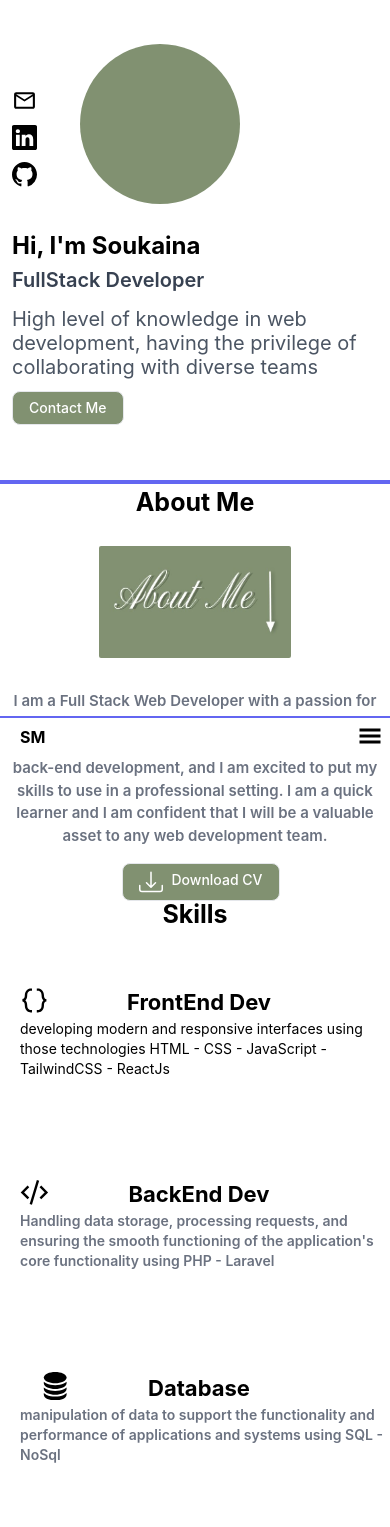
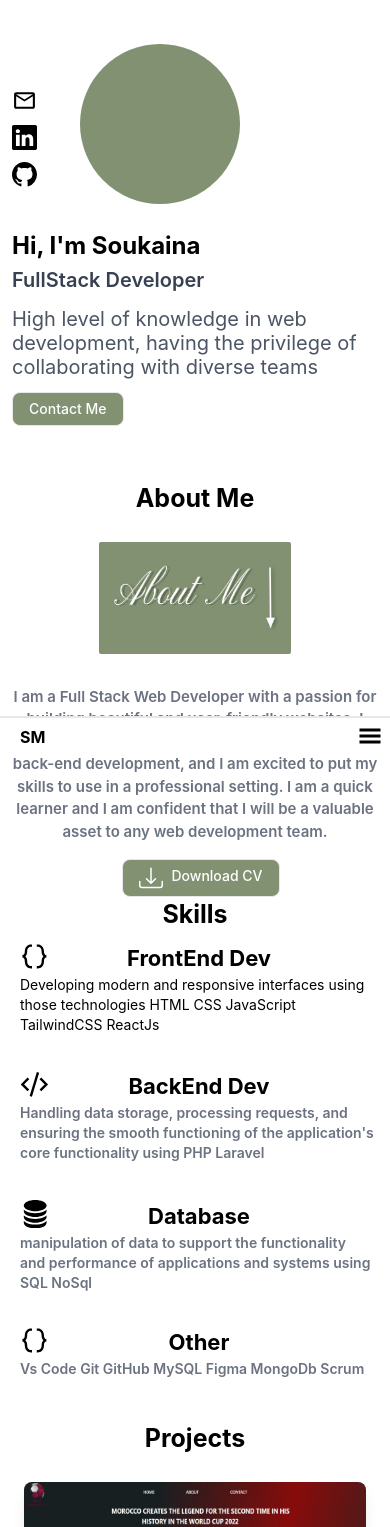
Before and after one commit to SMourabit/Personal_portfolio, a React (Create React App) app: page / in a window 390 px wide. Shown: the top 1527 px of the page. Built offline with nearby package versions, Linux system fonts and the light colour scheme.

Commit message:
Finishing Mobile version

```diff
--- a/src/Components/About.js
+++ b/src/Components/About.js
@@ -4,9 +4,9 @@ import Services from './Services';
 
 function About() {
   return (
-    <div className=' border-t-4 border-indigo-500 h-[26rem]  '>
+    <div className=' h-[26rem]  animate-showUp' id='About'>
 
-      <div className="flex items-center justify-center    text-green-dark z-0">
+      <div className="flex items-center justify-center text-green-dark z-0">
 
         <div className="flex flex-col items-center text-center relative ">
           <div class="">
--- a/src/Components/Contact.js
+++ /dev/null
@@ -1,11 +0,0 @@
-import React from 'react'
-
-function Contact() {
-  return (
-    <div>
-
-    </div>
-  )
-}
-
-export default Contact
--- a/src/Components/Header.js
+++ b/src/Components/Header.js
@@ -7,7 +7,6 @@ import { BsFillPersonFill } from "react-icons/bs";
 import { FiSettings } from "react-icons/fi";
 import { GrProjects } from "react-icons/gr";
 import { MdOutlineEmail } from "react-icons/md";
-import './Header.css'
 function Header() {
 
   const [isClicked, setClicked] = useState({ menuIcon: true, exitIcon: false });
@@ -18,7 +17,7 @@ function Header() {
   };
   return (
     <div >
-      <div className="fixed bottom-[88px] w-full border-t-[2px] border-indigo-500  bg-white h-[2.5rem] z-20">
+      <div className="fixed bottom-[88px] w-full border-t-[2px]   bg-white h-[2.5rem] z-20">
         <h1 className="font-bold p-5 mt-[-0.8rem]">SM</h1>
         <button className="text-2xl absolute bottom-[0.5rem] right-2  z-40" onClick={() => { Toggle(); }}>
           {isClicked.menuIcon ? (<GiHamburgerMenu className="lg:hidden" />) : (<MdOutlineClose className="lg:hidden " />)}
@@ -30,35 +29,26 @@ function Header() {
           <div className={`flex justify-center h-10 z-20 	fixed bottom-[6.5rem] p-8 w-full animate-showUp bg-white `}>
             <ul className="flex gap-7">
               <li>
-                <a href="/" className='icon-link  hover:text-bg-darkRed duration-500' title="Home">
+                <a href="#Home" className='icon-link  hover:text-bg-darkRed duration-500' title="Home">
                   <BiSolidHome className="text-[26px]" />
-                  <span className="tooltip">Home</span>
                 </a>
               </li>
               <li>
-                <a href="/" className='icon-link hover:text-bg-darkRed duration-500' title="Profile">
+                <a href="#About" className='icon-link hover:text-bg-darkRed duration-500' title="Profile">
                   <BsFillPersonFill className="text-[26px]" />
-                  <span className="tooltip">Profile</span>
                 </a>
               </li>
               <li>
-                <a href="/" className='icon-link hover:text-bg-darkRed duration-500' title="Settings">
+                <a href="#Skills" className='icon-link hover:text-bg-darkRed duration-500' title="Settings">
                   <FiSettings className="text-[26px]"/>
-                  <span className="tooltip">Settings</span>
                 </a>
               </li>
               <li>
-                <a href="/" className='icon-link hover:text-bg-darkRed duration-500' title="Projects">
+                <a href="#Portfolio" className='icon-link hover:text-bg-darkRed duration-500' title="Projects">
                   <GrProjects className="text-[26px]"/>
-                  <span className="tooltip">Projects</span>
                 </a>
               </li>
-              <li>
-                <a href="/" className='icon-link hover:text-bg-darkRed duration-500' title="Email">
-                  <MdOutlineEmail className="text-[26px]" />
-                  <span className="tooltip">Email</span>
-                </a>
-              </li>
+
             </ul>
           </div>
 
--- a/src/Components/Home.js
+++ b/src/Components/Home.js
@@ -4,16 +4,19 @@ import { MdOutlineEmail } from 'react-icons/md';
 
 function Home() {
   return (
-    <div className="flex w-full flex-col  text-green-dark z-0 h-[30rem]">
+    <div className="flex w-full flex-col  text-green-dark z-0 h-[30rem] animate-showUp" id='Home'>
       <div className='flex flex-row w-full'>
         <div className='flex flex-col absolute top-[5.5rem] left-[0.78rem] w-1/4 gap-3
   '>
-          <MdOutlineEmail className="text-[25px]" />
-          <BsLinkedin className="text-[25px]" />
-          <BsGithub className="text-[25px] " />
+          <a href="mailto:soukainamourabit@outlook.fr" target="_blank" rel="noreferrer"><MdOutlineEmail className="text-[25px]" /></a>
+          <a href="www.linkedin.com/in/soukaina-mourabit-253a33240" target="_blank" rel="noreferrer"> <BsLinkedin className="text-[25px]" /></a>
+          <a href="https://github.com/soukaina203" target="_blank" rel="noreferrer"> <BsGithub className="text-[25px] " /></a>
+
+
+
 
         </div>
-        <div className='w-[100%] group '>
+        <div className='w-[100%] group  '>
           <div class="w-[10rem] h-[10rem] relative top-11 left-[5rem] rounded-full bg-green-light ">
 
           </div>
@@ -28,14 +31,15 @@ function Home() {
           development, having the privilege of collaborating with diverse teams
         </p>
         <div className=''>
-        <button type="button" class="text-white bg-green-light ml-3   border border-gray-200 focus:ring-4 focus:outline-none
+          <button type="button" class="text-white bg-green-light ml-3   border border-gray-200 focus:ring-4 focus:outline-none
            focus:ring-gray-100 font-medium rounded-lg text-sm px-4 py-1.5 text-center inline-flex items-center
             ">
-              <a href="cv.pdf" download className='flex flex-row gap-2 '>
-                Contact Me
+            <a href="cv.pdf" download className='flex flex-row gap-2 '>
 
-              </a>
-            </button>
+
+            </a>
+            <a href="mailto:soukainamourabit@outlook.fr" className='flex flex-row gap-2 '> Contact Me</a>
+          </button>
 
         </div>
       </div>
--- a/src/Components/Portfolio.js
+++ b/src/Components/Portfolio.js
@@ -3,9 +3,10 @@ import React, { useState } from 'react';
 function Portfolio() {
   const [tool, setTool] = useState(null); // Use null to initially hide the div
   const websites = [
-    {link:'https://soukaina203.github.io/M1/',techs:'ReactJs TailwindCSS'},
-    {link:'https://soukaina203.github.io/cinema/',techs:'ReactJs TailwindCSS'},
-    {link:'https://www.linkedin.com/in/soukaina-mourabit-253a33240/recent-activity/all/',techs:'ReactJs TailwindCSS Laravel Mysql'}
+    {link:'https://soukaina203.github.io/M1/',techs:'FrontEnd website using ReactJs TailwindCSS'},
+    {link:'https://soukaina203.github.io/cinema/',techs:'FrontEnd website using ReactJs TailwindCSS'},
+    {link:'https://www.linkedin.com/in/soukaina-mourabit-253a33240/recent-activity/all/',
+    techs:'FullStack renting website using ReactJs TailwindCSS Laravel Mysql'}
   ];
 
   const toggleTool = (index) => {
@@ -18,8 +19,8 @@ function Portfolio() {
   };
 
   return (
-    <div className='h-[69rem] p-6 animate-showUp'>
-      <h2 className='text-center text-3xl font-bold mb-6'>Portfolio</h2>
+    <div className='h-[69rem]  mt-5 p-6 animate-showUp' id='Portfolio'>
+      <h2 className='text-center text-[25px] font-bold mb-6 '>Projects</h2>
       <div className='grid grid-cols-1 md:grid-cols-3 gap-4'>
         {websites.map((e, i) => (
           <div key={e} className='bg-gray-300 rounded-lg overflow-hidden shadow-lg'>
--- a/src/Components/Services.js
+++ b/src/Components/Services.js
@@ -5,52 +5,52 @@ import { GrCode } from 'react-icons/gr';
 
 function Services() {
   return (
-    <div className='h-content  '>
+    <div className='h-[30rem] animate-showUp' id='Skills'>
       <h2 className='text-center text-[25px] font-bold mb-6 '>Skills</h2>
 
-      <div className='grid grid-cols-1 md:grid-cols-3 place-items-left ml-2 '>
+      <div className='grid grid-cols-1 md:grid-cols-3 place-items-left ml-2  mt-[-2.75rem] '>
 
-        <div className='rounded-lg w-full h-[12rem]  '>
-        <BiCodeCurly  className='text-[1.8rem] relative  top-7 left-3'/>
+        <div className='rounded-lg w-full h-[8rem] '>
+          <BiCodeCurly className='text-[1.8rem] relative  top-7 left-3 ' />
           <h1 className='text-center  font-bold text-[22px]'>
             FrontEnd Dev  </h1>
 
 
-          <p className='text-sm md:text-base lg:text-lg=font-semibold ml-3'>
-            developing modern and responsive interfaces using those technologies
-            HTML - CSS - JavaScript - TailwindCSS - ReactJs
+          <p className='text-sm md:text-base lg:text-lg=font-semibold ml-3 mr-4 '>
+            Developing modern and responsive interfaces using those technologies
+            HTML CSS JavaScript TailwindCSS ReactJs
           </p>
         </div>
 
-        <div className='rounded-lg w-full h-[12rem]  '>
-        <GrCode className='text-[1.8rem] relative  top-7 left-3'/>
+        <div className='rounded-lg w-full h-[8rem]  '>
+          <GrCode className='text-[1.8rem] relative  top-7 left-3' />
           <h1 className='text-center  font-bold text-[22px]'>  BackEnd Dev  </h1>
 
-          <p className='text-sm md:text-base lg:text-lg text-gray-500 font-semibold ml-3'>
-          Handling data storage, processing requests, and ensuring the smooth functioning of the application's core
-          functionality using
-            PHP - Laravel
+          <p className='text-sm md:text-base lg:text-lg text-gray-500 font-semibold ml-3 mr-4'>
+            Handling data storage, processing requests, and ensuring the smooth functioning of the application's core
+            functionality using
+            PHP Laravel
           </p>
         </div>
 
-        <div className='rounded-lg w-full h-[12rem]  '>
-          <BsFillDatabaseFill className='text-[1.9rem] relative  top-7 left-8'/>
+        <div className='rounded-lg w-full h-[8rem]  '>
+          <BsFillDatabaseFill className='text-[1.9rem] relative top-7 left-3' />
           <h1 className='text-center  font-bold text-[22px]'>  Database </h1>
 
 
-          <p className='text-sm md:text-base lg:text-lg text-gray-500 font-semibold ml-3'>
-          manipulation of data to support the functionality and performance of applications and systems using
-            SQL - NoSql
+          <p className='text-sm md:text-base lg:text-lg text-gray-500 font-semibold ml-3 mr-4'>
+            manipulation of data to support the functionality and performance of applications and systems using
+            SQL NoSql
           </p>
         </div>
 
-        <div className='rounded-lg w-full h-[12rem] '>
-          <BsFillFileEarmarkCodeFill  className='text-[1.9rem] relative  top-7 left-8'/>
+        <div className='rounded-lg w-full h-[8rem] '>
+        <BiCodeCurly className='text-[1.8rem] relative  top-7 left-3 ' />
           <h1 className='text-center  font-bold text-[22px]'>  Other </h1>
 
 
-          <p className='text-sm md:text-base lg:text-lg text-gray-500 font-semibold ml-3'>
-  Vs Code -Git - GitHub -MySQL-MongoDb - Figma - Scrum
+          <p className='text-sm md:text-base lg:text-lg text-gray-500 font-semibold ml-3 mr-4'>
+            Vs Code Git GitHub MySQL Figma MongoDb Scrum
           </p>
         </div>
       </div>
--- a/tailwind.config.js
+++ b/tailwind.config.js
@@ -17,6 +17,10 @@ module.exports = {
         '0% ,100%':{transform:'translate(-40px)'},
         '50%':{transform:'translateX(0)'}
       },
+      'transR':{
+        '0% ,100%':{transform:'translate(-10px)'},
+        '50%':{transform:'translateX(0)'}
+      },
       'showUp':{
         '0%': { transform: 'translateY(20px)', opacity: 0 },
         '100%': { transform: 'translateY(0)', opacity: 1 },
@@ -28,6 +32,7 @@ module.exports = {
       animation :{
         'rotate': 'rotateAndDeform 2s linear infinite ' ,
         'trans-right': 'trans 1.5s ease-in-out infinite',
+        'transR': 'trans 1.8s ease-in-out infinite',
         'trans-left':'transL 1.5s ease-in-out infinite',
         'showUp': 'showUp 0.5s ease-in-out', // Durée de l'animation et l'interpolation
 
```
Also changed, not shown: src/App.js (+1 -6 lines).
